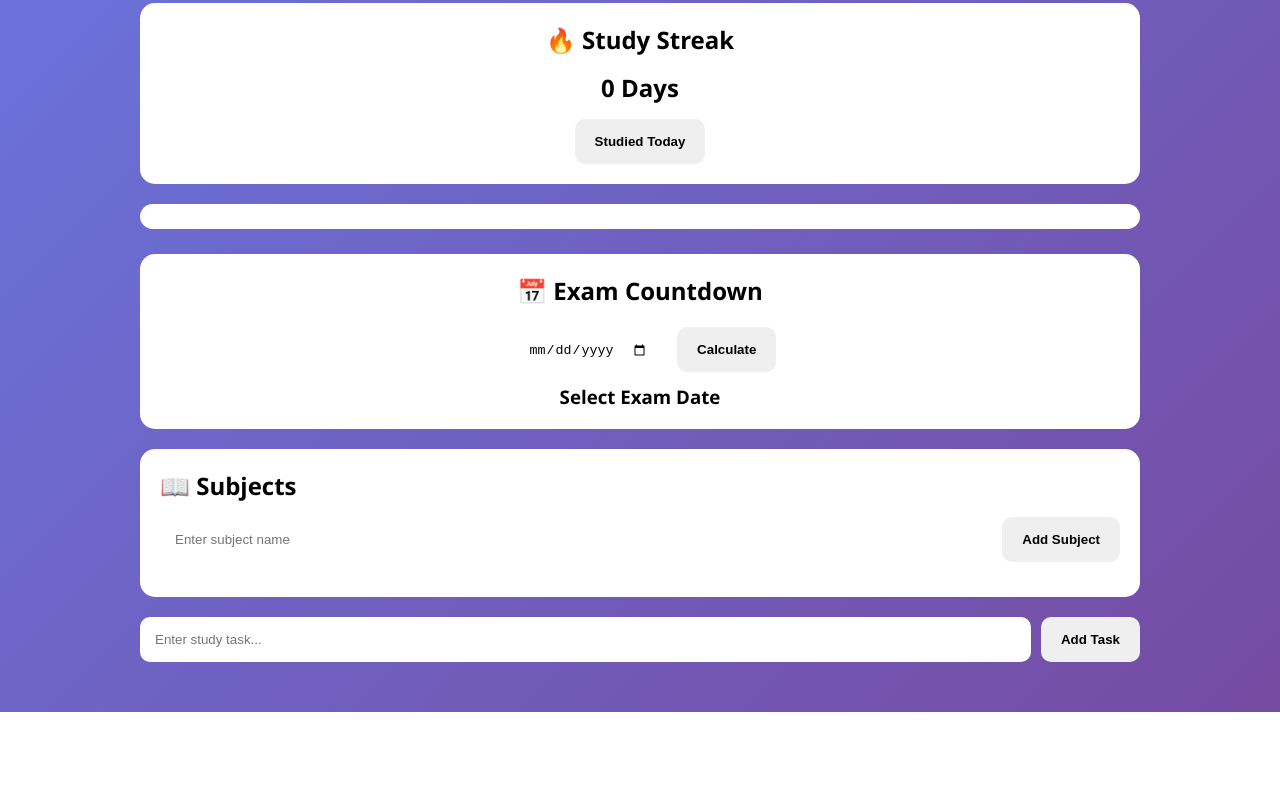
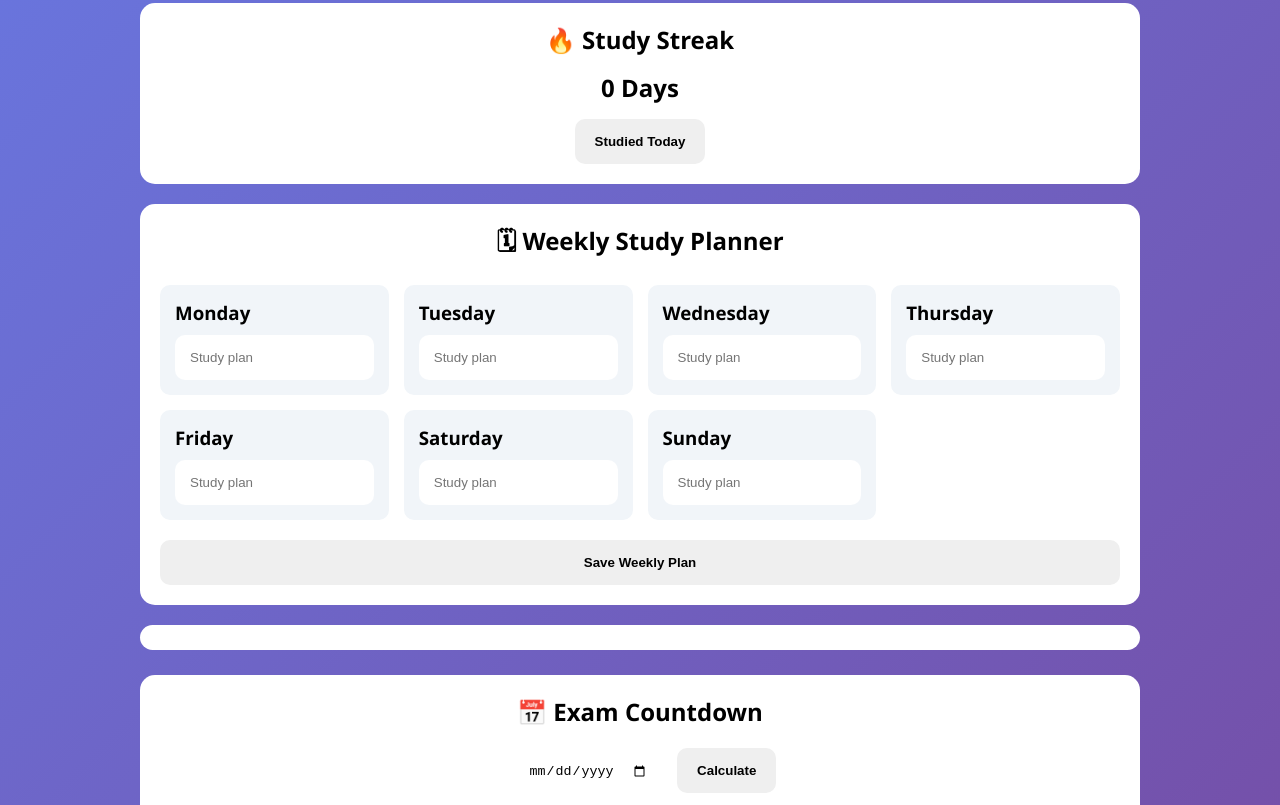
Before and after one commit to Rohitdixitcs/smart-study-planner, a plain HTML site: page index.html in a window 1280 px wide. Shown: the part 567-1372 px from the top of the page. Before the commit the page ends 1279 px from the top, so only its background shows below. Drawn offline with Linux system fonts and the light colour scheme.

Commit message:
Added weekly study planner

```diff
--- a/index.html
+++ b/index.html
@@ -10,6 +10,8 @@
 
     <div class="container">
 
+        <!-- Header -->
+
         <header>
             <h1>📚 Smart Study Planner</h1>
             <p>Organize your studies and achieve your goals</p>
@@ -18,6 +20,8 @@
                 🌙 Dark Mode
             </button>
         </header>
+
+        <!-- Dashboard -->
 
         <div class="dashboard">
 
@@ -66,6 +70,57 @@
 
             <button id="studyTodayBtn">
                 Studied Today
+            </button>
+
+        </div>
+
+        <!-- Weekly Study Planner -->
+
+        <div class="weekly-card">
+
+            <h2>🗓 Weekly Study Planner</h2>
+
+            <div class="week-grid">
+
+                <div class="day-box">
+                    <h3>Monday</h3>
+                    <input type="text" id="monday" placeholder="Study plan">
+                </div>
+
+                <div class="day-box">
+                    <h3>Tuesday</h3>
+                    <input type="text" id="tuesday" placeholder="Study plan">
+                </div>
+
+                <div class="day-box">
+                    <h3>Wednesday</h3>
+                    <input type="text" id="wednesday" placeholder="Study plan">
+                </div>
+
+                <div class="day-box">
+                    <h3>Thursday</h3>
+                    <input type="text" id="thursday" placeholder="Study plan">
+                </div>
+
+                <div class="day-box">
+                    <h3>Friday</h3>
+                    <input type="text" id="friday" placeholder="Study plan">
+                </div>
+
+                <div class="day-box">
+                    <h3>Saturday</h3>
+                    <input type="text" id="saturday" placeholder="Study plan">
+                </div>
+
+                <div class="day-box">
+                    <h3>Sunday</h3>
+                    <input type="text" id="sunday" placeholder="Study plan">
+                </div>
+
+            </div>
+
+            <button id="saveWeekBtn">
+                Save Weekly Plan
             </button>
 
         </div>
--- a/script.js
+++ b/script.js
@@ -363,3 +363,50 @@ studyTodayBtn.addEventListener(
             streak + " Days";
     }
 );
+const saveWeekBtn =
+    document.getElementById(
+        "saveWeekBtn"
+    );
+
+const weekDays = [
+    "monday",
+    "tuesday",
+    "wednesday",
+    "thursday",
+    "friday",
+    "saturday",
+    "sunday"
+];
+
+weekDays.forEach(day => {
+
+    const savedValue =
+        localStorage.getItem(day);
+
+    if(savedValue){
+
+        document.getElementById(day)
+            .value = savedValue;
+    }
+});
+
+saveWeekBtn.addEventListener(
+    "click",
+    ()=>{
+
+        weekDays.forEach(day => {
+
+            localStorage.setItem(
+                day,
+                document
+                    .getElementById(day)
+                    .value
+            );
+
+        });
+
+        alert(
+            "Weekly Study Plan Saved!"
+        );
+    }
+);
--- a/style.css
+++ b/style.css
@@ -254,3 +254,48 @@ button{
     background:#1e293b;
     color:white;
 }
+.weekly-card{
+    background:white;
+    padding:20px;
+    border-radius:15px;
+    margin-bottom:20px;
+}
+
+.weekly-card h2{
+    text-align:center;
+    margin-bottom:20px;
+}
+
+.week-grid{
+    display:grid;
+    grid-template-columns:repeat(auto-fit,minmax(220px,1fr));
+    gap:15px;
+}
+
+.day-box{
+    background:#f1f5f9;
+    padding:15px;
+    border-radius:10px;
+}
+
+.day-box h3{
+    margin-bottom:10px;
+}
+
+.day-box input{
+    width:100%;
+}
+
+#saveWeekBtn{
+    margin-top:20px;
+    width:100%;
+}
+
+.dark-mode .weekly-card{
+    background:#1e293b;
+    color:white;
+}
+
+.dark-mode .day-box{
+    background:#334155;
+}
```
